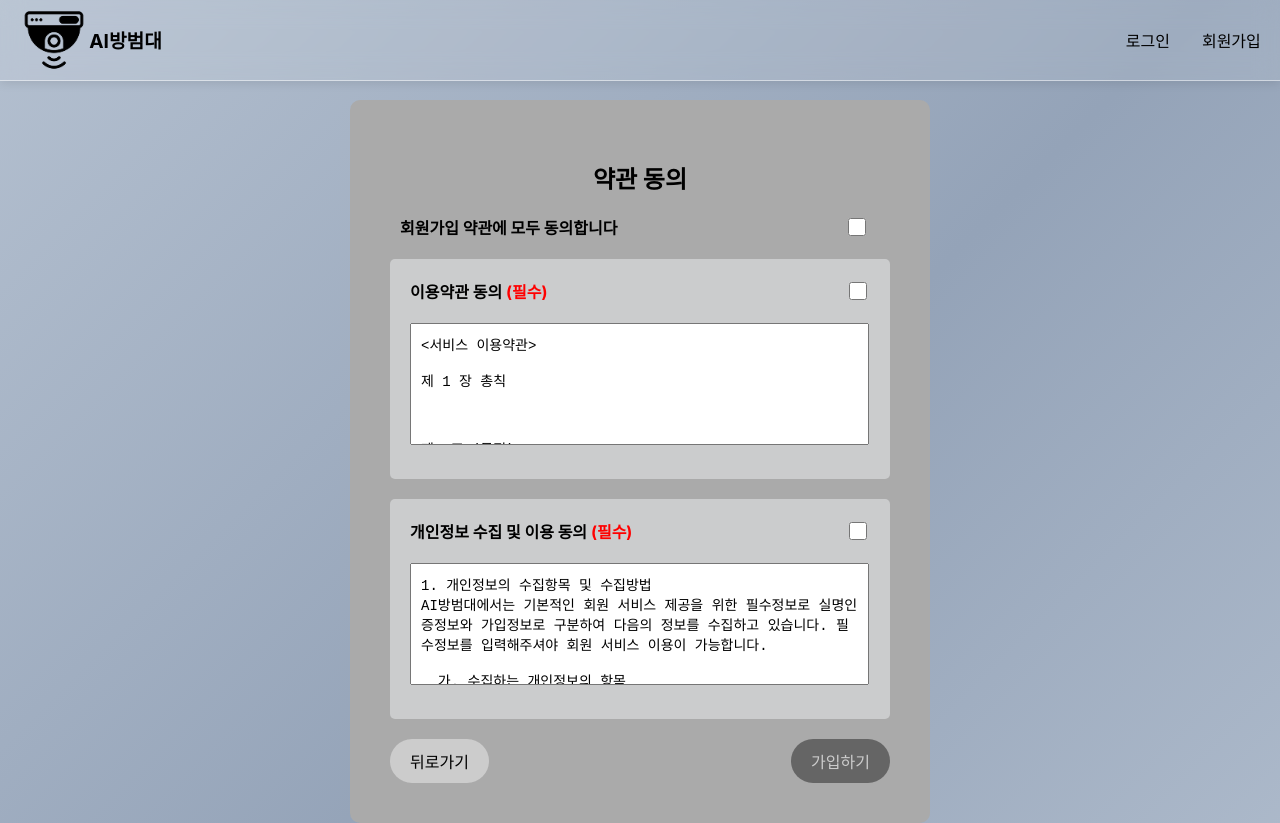
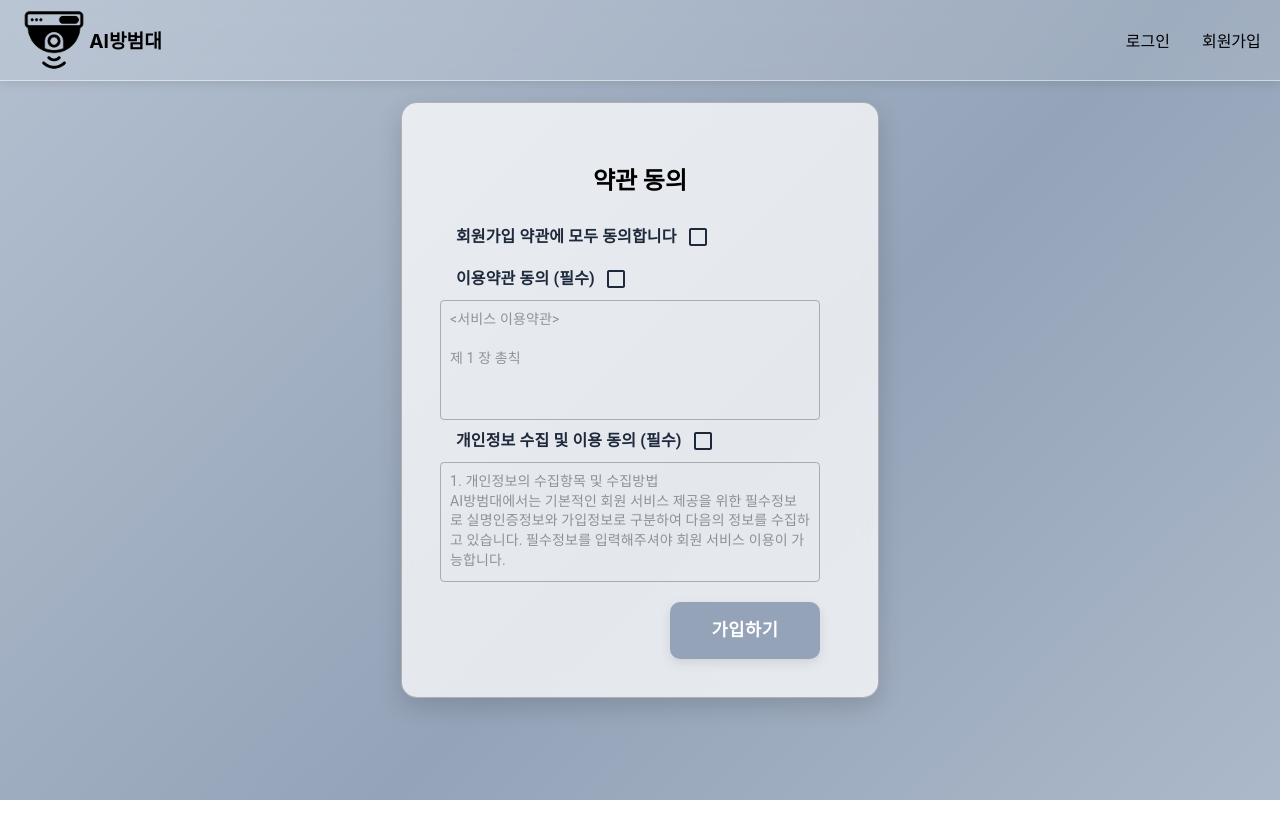
Before and after one commit to AI-Security-Guard/AI-Security-Guard, a React (Create React App) app in the folder client/: page /termspage in a window 1280 px wide. After the commit the page ends 800 px from the top, so only its background shows below. Built offline with nearby package versions, Linux system fonts and the light colour scheme.

Commit message:
desgin: 디자인 수정 #51

```diff
--- a/client/src/component/ShortButton/ShortButton.style.js
+++ b/client/src/component/ShortButton/ShortButton.style.js
@@ -6,7 +6,8 @@ export const CustomButton = styled(Button)(() => ({
     color: "#ffffff",
     borderRadius: "10px",
     width: "17%",
-    maxWidth: "150px",
+    maxWidth: "200px",
+    minWidth: "150px",
     height: "3.2em",
     fontSize: "1.1rem",
     fontWeight: "bold",
--- a/client/src/page/RegisterPage/RegisterPage.js
+++ b/client/src/page/RegisterPage/RegisterPage.js
@@ -3,14 +3,16 @@ import Header from "../../component/Header/Header";
 import * as S from "./RegisterPage.style";
 import Input from "../../component/Input/Input.js";
 import LongButton from "../../component/LongButton/LongButton.js";
+import { useNavigate } from "react-router-dom";
 
 function RegisterPage() {
     const [id, setId] = useState("");
     const [password, setPassword] = useState("");
     const [passwordCheck, setPasswordCheck] = useState("");
-
+    const navigate = useNavigate();
     const handleRegister = () => {
         console.log("회원가입 시도:", { id, password, password });
+        navigate("/termspage");
     };
 
     return (
--- a/client/src/page/TermsPage/TermsPage.js
+++ b/client/src/page/TermsPage/TermsPage.js
@@ -1,7 +1,8 @@
-import React, { useState } from 'react';
-import Header from '../../component/Header/Header';
-import * as S from './TermsPage.style';
-import { useNavigate } from 'react-router-dom';
+import React, { useState } from "react";
+import Header from "../../component/Header/Header";
+import * as S from "./TermsPage.style";
+import { useNavigate } from "react-router-dom";
+import ShortButton from "../../component/ShortButton/ShortButton.js";
 
 function TermsPage() {
     const [allAgree, setAllAgree] = useState(false);
@@ -17,57 +18,53 @@ function TermsPage() {
     };
 
     const handleIndividualAgree = (type, value) => {
-    if (type === 'terms') setTermsAgree(value);
-    if (type === 'privacy') setPrivacyAgree(value);
-
-    if (value && ((type === 'terms' && privacyAgree) || (type === 'privacy' && termsAgree))) {
+        if (type === "terms") setTermsAgree(value);
+        if (type === "privacy") setPrivacyAgree(value);
+        if (value && ((type === "terms" && privacyAgree) || (type === "privacy" && termsAgree))) {
             setAllAgree(true);
-    } else if (!value) {
+        } else {
             setAllAgree(false);
         }
     };
 
     const handleSubmit = () => {
-    if (termsAgree && privacyAgree) {
-      alert('약관에 동의하셨습니다.');
-      navigate('/register');
-    } else {
-      alert('모든 필수 약관에 동의해주세요.');
-    }
+        navigate("/render");
     };
 
     return (
         <>
+            <S.Container>
                 <Header />
-      <S.Container>
                 <S.Box>
                     <S.Title>약관 동의</S.Title>
-
-        <S.CheckLine>
-            <span style={{ marginLeft: '10px', fontWeight: 'bold' }}>
-                회원가입 약관에 모두 동의합니다
-            </span>
-            <input
-                type="checkbox"
+                    <S.Section>
+                        <S.StyledFormControlLabel
+                            control={
+                                <S.CheckLine
                                     checked={allAgree}
-                onChange={handleAllAgree}
+                                    onChange={handleAllAgree} // 전체 동의 체크 시 → 전체 true/false 처리
                                 />
-
-        </S.CheckLine>
-
+                            }
+                            label="회원가입 약관에 모두 동의합니다"
+                            labelPlacement="start"
+                        />
+                    </S.Section>
                     <S.Section>
-            <S.TitleWithCheckbox>
-                <span>
-                  이용약관 동의 <S.Required>(필수)</S.Required>
-                </span>
-                <input
-                  type="checkbox"
+                        <S.StyledFormControlLabel
+                            control={
+                                <S.CheckLine
                                     checked={termsAgree}
-                  onChange={(e) => handleIndividualAgree('terms', e.target.checked)}
+                                    onChange={(e) => handleIndividualAgree("terms", e.target.checked)}
                                 />
-            </S.TitleWithCheckbox>
-
-            <S.TextArea readOnly value={`<서비스 이용약관>
+                            }
+                            label="이용약관 동의 (필수)"
+                            labelPlacement="start"
+                        />
+                        <S.TextArea
+                            readOnly
+                            disabled
+                            variant="outlined"
+                            value={`<서비스 이용약관>
 
 제 1 장 총칙
 
@@ -549,22 +546,24 @@ vi.기타 정상적인 서비스 운영에 방해가 될 경우
 
 
 
-회사와 회원 간에 서비스 이용으로 발생한 분쟁에 대하여는 대한민국법을 적용하며, 본 분쟁으로 인하여 소송이 제기될 경우 민사소송법 상의 관할을 가지는 대한민국의 법원에 제기합니다.`} />
+회사와 회원 간에 서비스 이용으로 발생한 분쟁에 대하여는 대한민국법을 적용하며, 본 분쟁으로 인하여 소송이 제기될 경우 민사소송법 상의 관할을 가지는 대한민국의 법원에 제기합니다.`}
+                        />
                     </S.Section>
-
                     <S.Section>
-            <S.TitleWithCheckbox>
-                <span>
-                  개인정보 수집 및 이용 동의 <S.Required>(필수)</S.Required>
-                </span>
-                <input
-                  type="checkbox"
+                        <S.StyledFormControlLabel
+                            control={
+                                <S.CheckLine
                                     checked={privacyAgree}
-                  onChange={(e) => handleIndividualAgree('privacy', e.target.checked)}
+                                    onChange={(e) => handleIndividualAgree("privacy", e.target.checked)}
                                 />
-            </S.TitleWithCheckbox>
-
-            <S.TextArea readOnly value={`1. 개인정보의 수집항목 및 수집방법
+                            }
+                            label="개인정보 수집 및 이용 동의 (필수)"
+                            labelPlacement="start"
+                        />
+                        <S.TextArea
+                            readOnly
+                            disabled
+                            value={`1. 개인정보의 수집항목 및 수집방법
 AI방범대에서는 기본적인 회원 서비스 제공을 위한 필수정보로 실명인증정보와 가입정보로 구분하여 다음의 정보를 수집하고 있습니다. 필수정보를 입력해주셔야 회원 서비스 이용이 가능합니다.
 
   가. 수집하는 개인정보의 항목
@@ -606,21 +605,11 @@ AI방범대에서는 기본적인 회원 서비스 제공을 위한 필수정보
     - 행정자치부
       · 위탁업무 내용 : 공공 I-PIN, GPKI 인증
       · 개인정보 보유 및 이용 기간 : 행정자치부에서는 이미 보유하고 있는 개인정보이기 때문에 별도로 저장하지 않음
-								`} />
+                        `}
+                        />
                     </S.Section>
-
                     <S.ButtonGroup>
-            <S.BackButton onClick={() => navigate(-1)}>뒤로가기</S.BackButton>
-            <S.SubmitButton
-              onClick={handleSubmit}
-              disabled={!(termsAgree && privacyAgree)}
-              style={{
-                opacity: termsAgree && privacyAgree ? 1 : 0.4,
-                cursor: termsAgree && privacyAgree ? 'pointer' : 'not-allowed',
-              }}
-            >
-              가입하기
-            </S.SubmitButton>
+                        <ShortButton txt="가입하기" onClick={handleSubmit} />
                     </S.ButtonGroup>
                 </S.Box>
             </S.Container>
--- a/client/src/page/TermsPage/TermsPage.style.js
+++ b/client/src/page/TermsPage/TermsPage.style.js
@@ -1,126 +1,83 @@
-import styled from 'styled-components';
+import styled from "styled-components";
+import { Checkbox, FormControlLabel, TextField } from "@mui/material";
+
+export const StyledFormControlLabel = styled(FormControlLabel)`
+    margin-left: 10px;
+
+    .MuiTypography-root {
+        font-weight: bold;
+        font-size: 1rem;
+        color: #1e293b; /* 원하는 텍스트 색상 */
+    }
+
+    .MuiCheckbox-root {
+        color: #1e293b;
+
+        &:hover {
+            background-color: rgba(30, 41, 59, 0.04);
+        }
+    }
+`;
 
 export const Container = styled.div`
-  display: flex;
-  justify-content: center;
-  padding-top: 100px;
+    display: flex;
+    justify-content: center;
+    width: 100%;
+    height: 100vh;
+    align-items: center;
 `;
 
 export const Box = styled.div`
-  background-color: #aaa;
-  padding: 40px;
-  border-radius: 10px;
-  width: 500px;
-  height: auto;
+    width: 100%;
+    max-width: 400px;
+    min-width: 300px;
+    background: rgba(255, 255, 255, 0.75);
+    padding: 3%;
+    border-radius: 16px;
+    box-shadow: 0 8px 24px rgba(0, 0, 0, 0.15);
+    backdrop-filter: blur(12px);
+    border: 1px solid rgba(45, 41, 41, 0.3);
+    display: flex;
+    flex-direction: column;
+    justify-content: space-between;
 `;
 
 export const Title = styled.h2`
-  text-align: center;
-  margin-bottom: 20px;
+    text-align: center;
 `;
 
-export const SubText = styled.p`
-  font-weight: bold;
+export const CheckLine = styled(Checkbox)``;
+
+export const Section = styled.div`
+    // background-color: #cbcccd;
+    // padding: 20px;
+    // margin-bottom: 20px;
+    // border-radius: 5px;
 `;
 
-export const CheckLine = styled.div`
-  display: flex;
-  justify-content: flex-start;
-  align-items: center;
-  margin-bottom: 20px;
-  gap: 227px;
+export const TextArea = styled(TextField).attrs({
+    multiline: true,
+    rows: 5,
+})`
+    width: 95%;
+    overflow-y: auto;
 
-  input[type='checkbox'] {
-    width: 18px;
-    height: 18px;
-    cursor: pointer;
-  }
-`;
+    // 내부 textarea에 직접 스타일 지정 필요할 수도 있음
+    & .MuiInputBase-root {
+        padding: 10px;
+        font-size: 14px;
+        line-height: 1.4;
+    }
 
-export const Section = styled.div`
-  background-color: #cbcccd;
-  padding: 20px;
-  margin-bottom: 20px;
-  border-radius: 5px;
-`;
-
-export const Required = styled.span`
-  color: red;
-`;
-
-export const TextArea = styled.textarea`
-  width: 95%;
-  height: 100px;
-  resize: none;
-  margin: 10px 0;
-  padding: 10px;
-  font-size: 14px;
+    & textarea {
+        resize: none;
+        overflow-y: auto;
+    }
 `;
 
 export const ButtonGroup = styled.div`
-  display: flex;
-  justify-content: space-between;
+    display: flex;
+    width: 95%;
+    justify-content: flex-end;
+    margin-top: 5%;
 `;
-
-export const BackButton = styled.button`
-  background-color: #ccc;
-  border: none;
-  padding: 10px 20px;
-  border-radius: 30px;
-  font-size: 16px;
-  cursor: pointer;
-`;
-
-export const SubmitButton = styled.button`
-  background-color: black;
-  color: white;
-  border: none;
-  padding: 10px 20px;
-  border-radius: 30px;
-  font-size: 16px;
-  cursor: pointer;
-`;
-
-export const CheckLabel = styled.label`
-  display: flex;
-  align-items: center;
-  gap: 10px;
-  font-weight: bold;
-  font-size: 15px;
-  margin-top: 10px;
-
-  input[type='checkbox'] {
-    width: 18px;
-    height: 18px;
-    cursor: pointer;
-  }
-`;
-
-export const CheckLabelRow = styled.label`
-  display: flex;
-  justify-content: space-between;
-  align-items: center;
-  width: 100%;         // 또는 300px, 400px 등 원하는 너비
-  font-weight: bold;
-  font-size: 16px;
-
-  input[type='checkbox'] {
-    width: 18px;
-    height: 18px;
-    cursor: pointer;
-  }
-`;
-
-export const TitleWithCheckbox = styled.div`
-  display: flex;
-  justify-content: space-between;
-  align-items: center;
-  font-weight: bold;
-  margin-bottom: 10px;
-
-  input[type='checkbox'] {
-    width: 18px;
-    height: 18px;
-    cursor: pointer;
-  }
-`;
```
Lines whose indentation alone changed are shown as unchanged.
